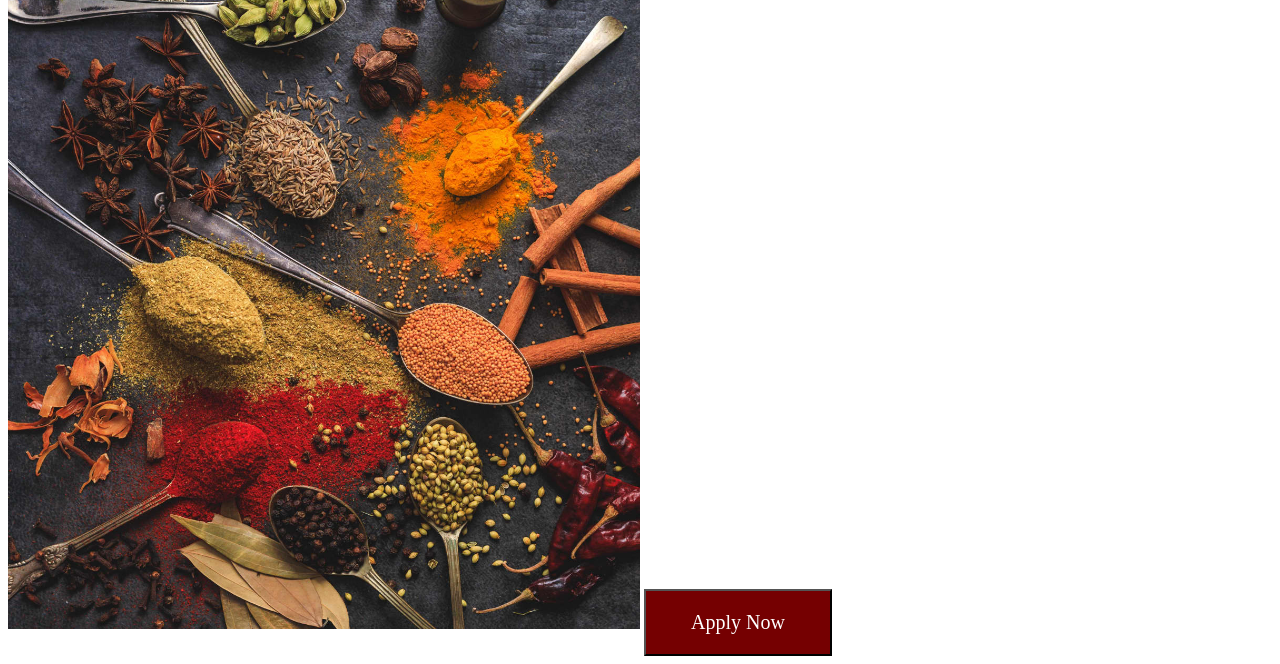
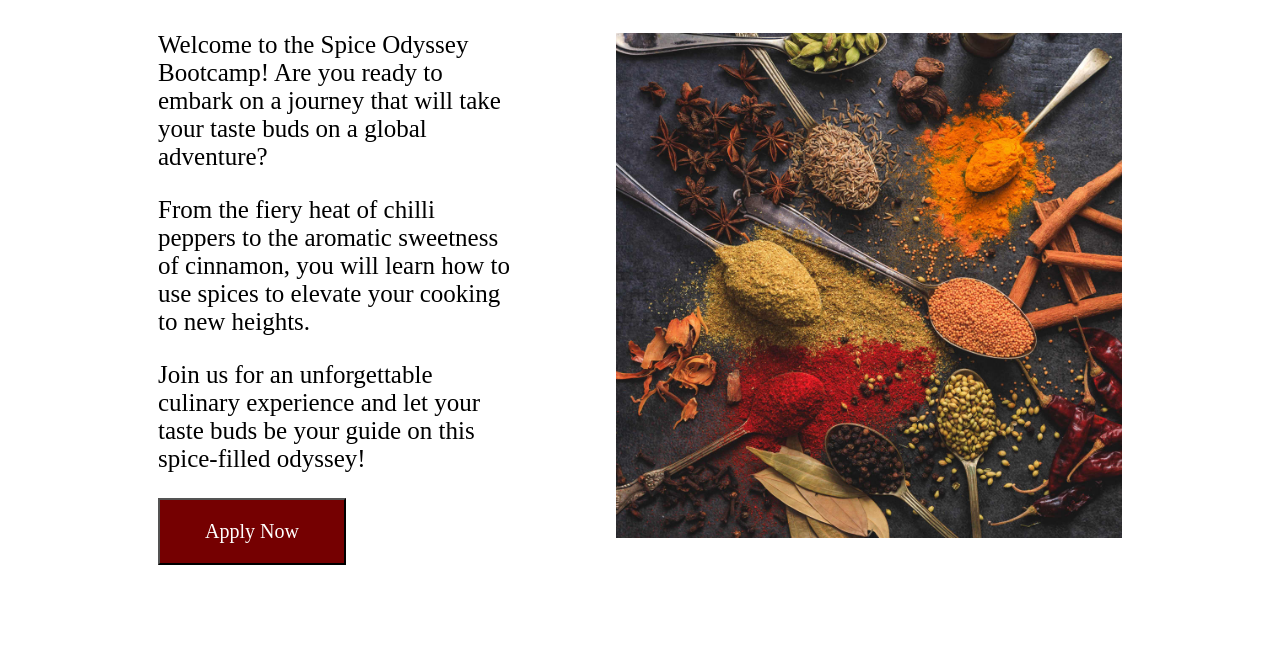
Before and after one commit to attrill20/SchoolOfSpice, a plain HTML site: page index.html in a window 1280 px wide. Shown: the part 231-895 px from the top of the page. After the commit the page ends 804 px from the top, so only its background shows below. Drawn offline with Linux system fonts and the light colour scheme; a web font is replaced by a local one.

Commit message:
james 2nd changes

```diff
--- a/index.html
+++ b/index.html
@@ -14,14 +14,19 @@
 <body>
     <Menu>Menu</Menu>
     <h1 id="pageTitle">Welcome to the School of Spice</h1>
+    <container id="container1">
     <div id="intro">
-    Welcome to the Spice Odyssey Bootcamp! Are you ready to embark on a journey that will take your taste buds on a global adventure?
+    <p>Welcome to the Spice Odyssey Bootcamp! Are you ready to embark on a journey that will take your taste buds on a global adventure?</p>
 
-    From the fiery heat of chilli peppers to the aromatic sweetness of cinnamon, you will learn how to use spices to elevate your cooking to new heights.
+    <p>From the fiery heat of chilli peppers to the aromatic sweetness of cinnamon, you will learn how to use spices to elevate your cooking to new heights. </p>
 
-    Join us for an unforgettable culinary experience and let your taste buds be your guide on this spice-filled odyssey!
+    <p>Join us for an unforgettable culinary experience and let your taste buds be your guide on this spice-filled odyssey! </p>
+
+    <button id ="button1">Apply Now</button>
     </div>
+
     <img src="5-combos-of-basic-spices-of-indian-cuisine.jpg" alt="Spices">
-    <button id ="button1">Apply Now</button>
+
+    </container>
 </body>
 </html>
--- a/styles.css
+++ b/styles.css
@@ -7,8 +7,21 @@
         font-family: 'Calistoga', cursive;
         font-family: 'Courgette', cursive;
         font-family: 'DM Serif Text', serif;
-        font-size: 50px;
+        font-size: 80px;
         color: var(--spiceRed);
+        text-align: center;
+        border-bottom-width: 5px;
+        border-bottom-style: solid;
+        border-bottom-color: var(--spiceOrange);
+    }
+
+    #container1 {
+        display: flex;
+        flex-direction: row;
+        width: 100%;
+        height: 100%;
+        align-items: center;
+        justify-content: center;
     }
 
     #intro {
@@ -16,18 +29,18 @@
         font-family: 'Calistoga', cursive;
         font-family: 'Courgette', cursive;
         font-family: 'DM Serif Text', serif;
-        font-size: 20px;
+        font-size: 25px;
         color: black;
+        margin-left: 150px;
     }
     img {
-
-        width: 50%;
-        height: 50%;
-
+        width: 40%;
+        height: 40%;
+        margin-left: 100px;
+        margin-right: 150px;
     }
 
 #button1 {
-
   color: white;
   padding: 20px 45px;
   text-align: center;
@@ -38,5 +51,4 @@
   font-family: 'DM Serif Text', serif;
   font-size: 20px;
   background-color: var(--spiceRed);
-        ;
     }
```
